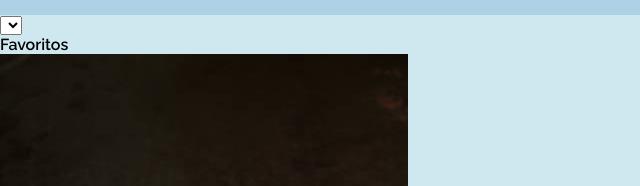
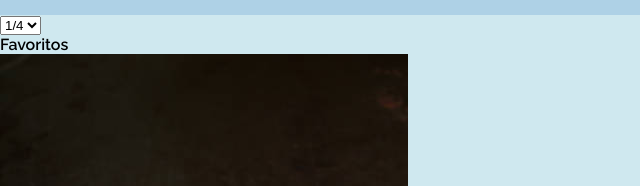
Before and after one commit to ivnarnd/pagina-web-coder, a plain HTML site: page pages/tienda.html in a window 1280 px wide. Shown: the part 182-368 px from the top of the page, 0-640 px from the left. Drawn offline with Linux system fonts and the light colour scheme.

Commit message:
agregando las medidas de helados en el selector de tamaño

```diff
--- a/pages/tienda.html
+++ b/pages/tienda.html
@@ -41,9 +41,9 @@
             <section class="filtro-peso">
                 <form action="" method="get">
                     <select name="medidas" id="medidas">
-                        <option value="1/4"></option>
-                        <option value="1/2"></option>
-                        <option value="1"></option>
+                        <option value="1/4">1/4</option>
+                        <option value="1/2">1/2</option>
+                        <option value="1">1️</option>
                     </select>
                 </form>
             </section>
```
